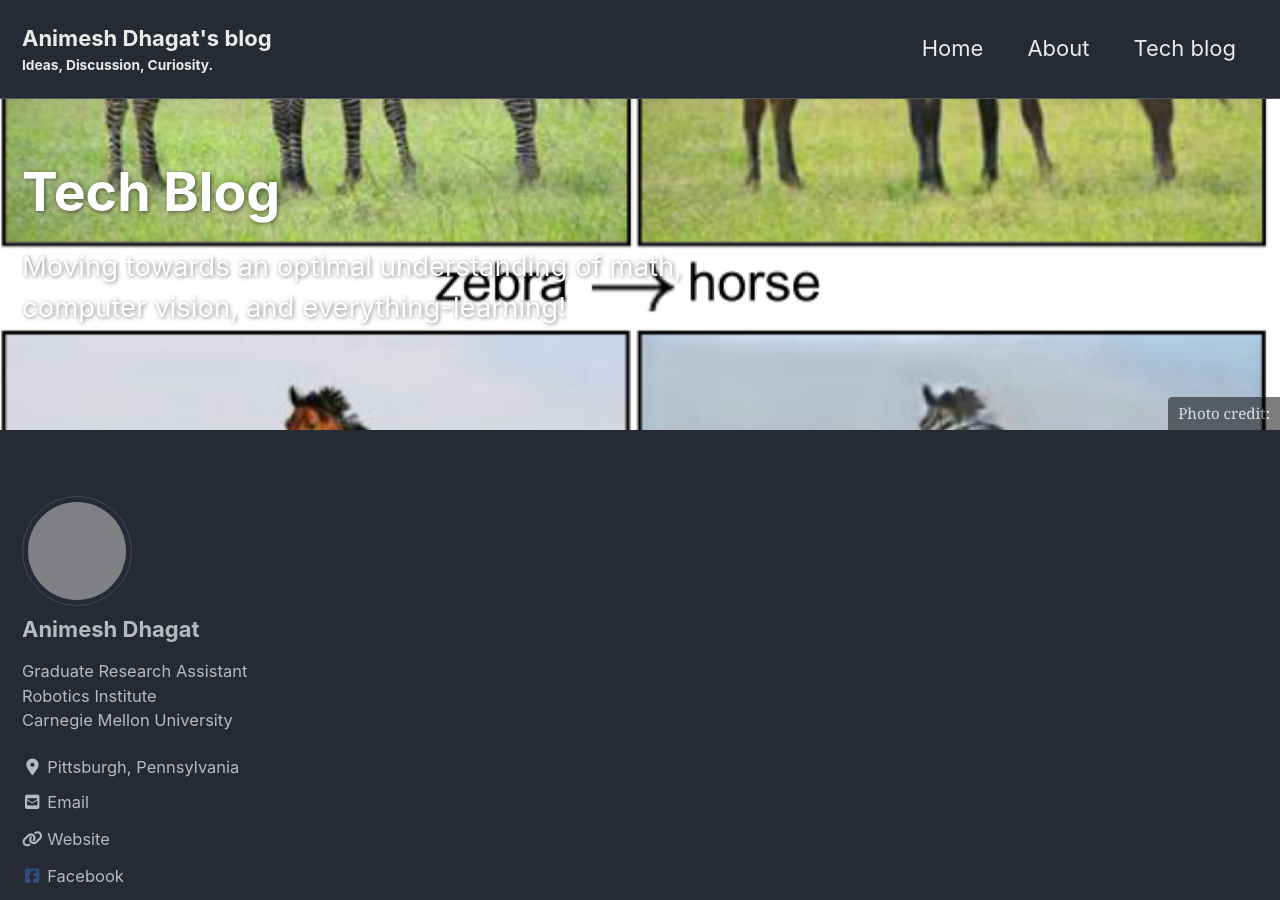
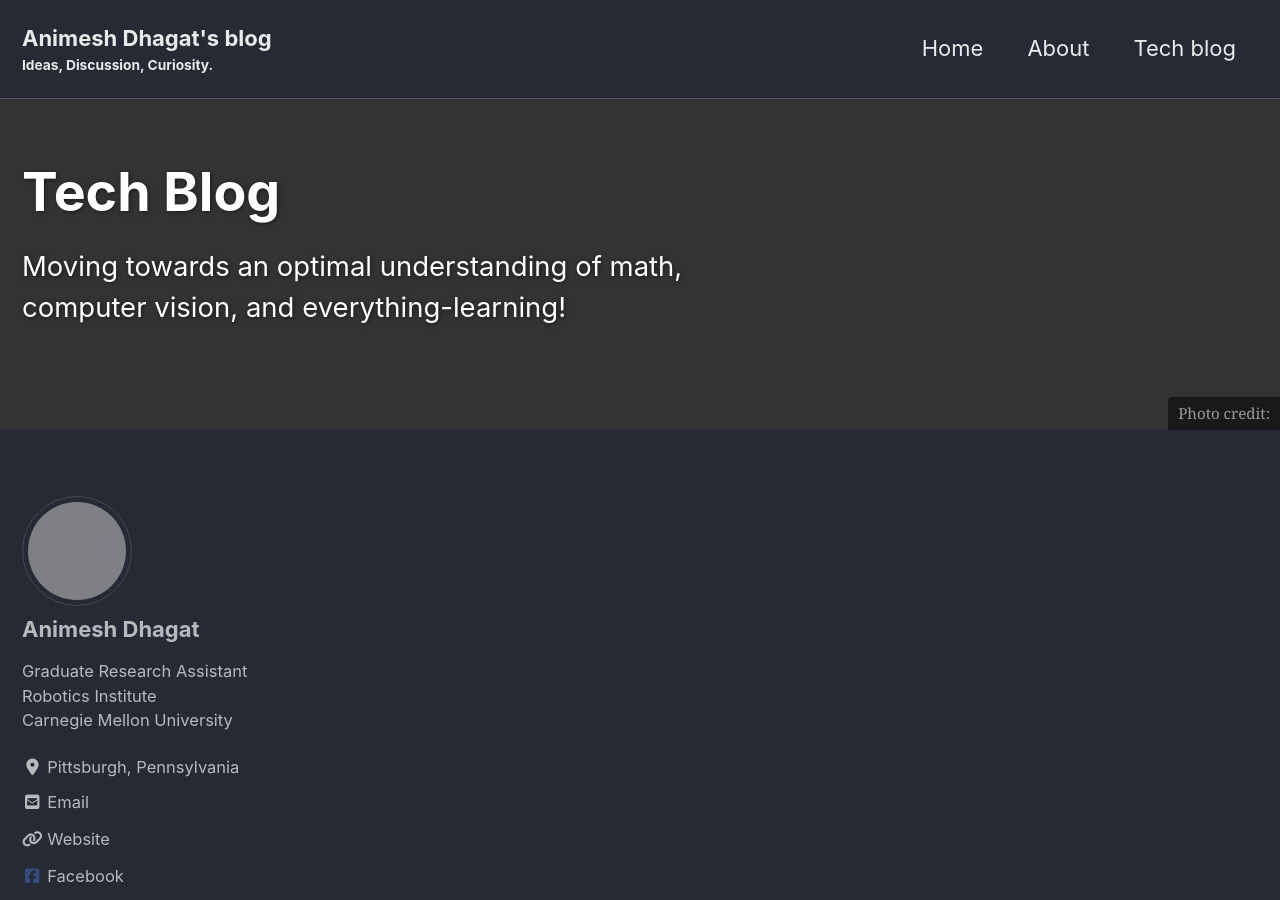
Before and after one commit to a-dhagat/Animesh, a Jekyll site: the page built from _pages/tech_blog.md, in a window 1280 px wide and 900 px high. Built offline with Jekyll 4.4.1, drawn with Linux system fonts in a browser that asks for light colours; cached includes are drawn as plain includes; nearby versions of some CDN libraries; grey boxes are pictures that could not be loaded.

Commit message:
tech_blog4

```diff
--- a/_pages/tech_blog.md
+++ b/_pages/tech_blog.md
@@ -5,7 +5,8 @@ title: "Tech Blog"
 author_profile: true
 excerpt: Moving towards an optimal understanding of math, computer vision, and everything-learning!
 header:
-  overlay_image: "/images/cycle_gan.png"
+  overlay_color: "#333"
+#   overlay_image: "/images/cycle_gan.png"
   caption: "Photo credit: [](https://www.alibabacloud.com/blog/deep-learning-vs-machine-learning-vs-pattern-recognition_207110)"
 #   actions:
 #     - label: "More Info"
```
